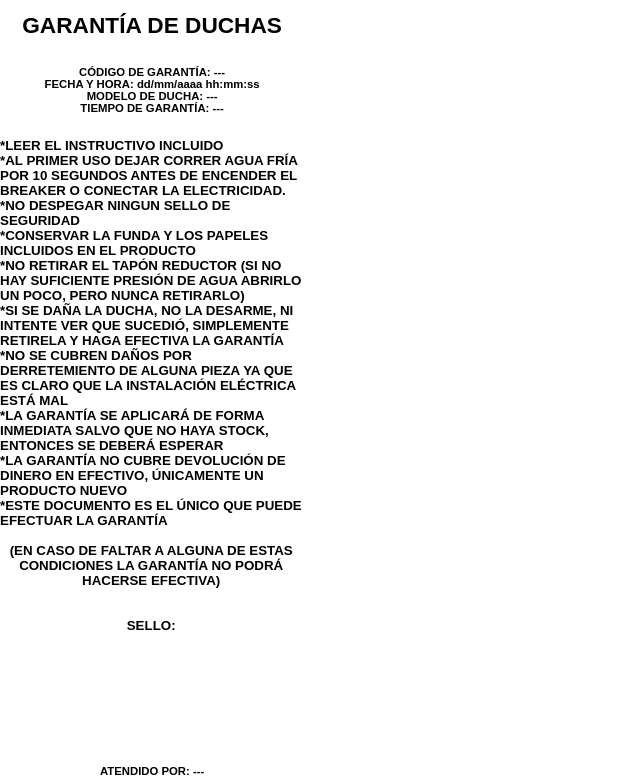
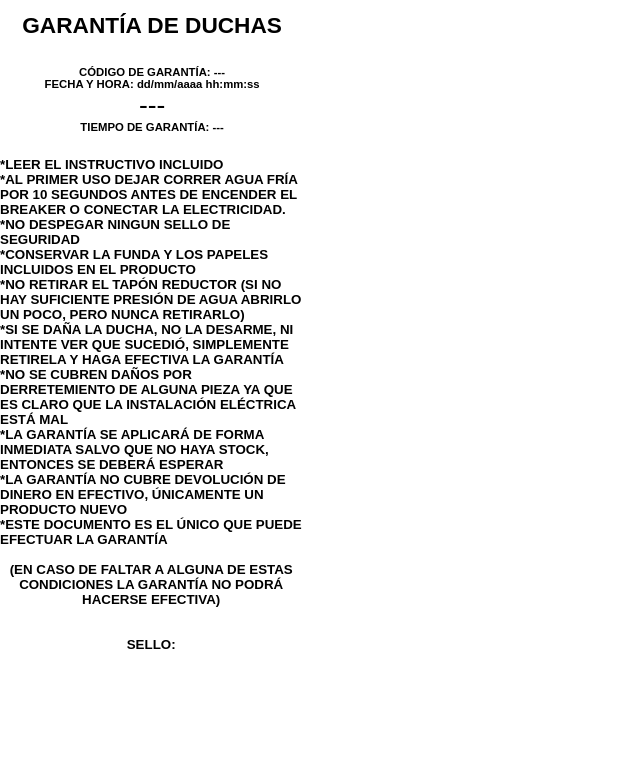
Before and after one commit to lpinta981/garantias, a plain HTML site: page index.html in a window 1280 px wide. Shown: the part 94-875 px from the top of the page, without its empty margins (0-640 px from the left). Drawn offline with Linux system fonts and the light colour scheme.

Commit message:
Update index.html
duchas con codigo

```diff
--- a/index.html
+++ b/index.html
@@ -14,11 +14,9 @@
         }
 
         #thermal-pos {
-
             margin: none;
             max-width: 80mm;
             max-height: 100mm;
-
         }
 
         .label {
@@ -27,31 +25,30 @@
         }
 
         .table {
-
             border-collapse: collapse; /* Elimina el espacio entre celdas */
-            border-collapse: collapse;
             border-spacing: 0;
-
         }
 
         .table-header h2 {
             margin: 0;
             padding-left: 0.5mm;
+        }
 
-        }
         .table-footer.top-line td,
-
         .table-footer {
             margin-left: 0.5mm;
         }
+
         .table-footer h2 {
             margin: 0; /* Asegurarte de que no haya margen dentro de los elementos h2 */
             padding: 1mm 0; /* Ajustar el padding superior e inferior */
         }
+
         .table-footer h4 {
             margin: 0; /* Asegurarte de que no haya margen dentro de los elementos h2 */
             padding: 1mm 0; /* Ajustar el padding superior e inferior */
         }
+
         .saldo-text {
             margin: 0;
             margin-left: 0.1mm;
@@ -66,17 +63,22 @@
             padding: 0;
             line-height: 1;
         }
+
         .venta {
             margin: 0;
-        padding: 00;
+            padding: 0;
         }
+
         .nombre_cliente {
             margin: 0;
-        padding: 00;
+            padding: 0;
+            font-size: 7mm; /* Aumentar el tamaño de la fuente del modelo de ducha */
         }
+
         .vendedor {
             margin: 0;
         }
+
         .fecha_recepcion {
             margin: 0;
         }
@@ -84,45 +86,13 @@
         .info-tienda {
             margin: 0;
         }
+
         .m-0 {
             margin: 0;
         }
+
         .direccion {
             margin: 0;
-
-    }
-
-
-    </style>
-  </head>
-  <body onload="window.print()" onfocus="window.close()">
-
-    <script>
-        // Obtener los parámetros de la URL
-        const params = new URLSearchParams(window.location.search);
-
-        // Obtener los valores de los parámetros
-        var venta = params.has('venta') ? params.get('venta') : "---";
-        var nombre_cliente = params.has('nombre_cliente') ? params.get('nombre_cliente') : "---";
-        var cedula_cliente = params.has('cedula_cliente') ? params.get('cedula_cliente') : "---";
-        var direccion_cliente = params.has('direccion_cliente') ? params.get('direccion_cliente') : "---";
-        var telefono_cliente = params.has('telefono_cliente') ? params.get('telefono_cliente') : "---";
-        var vendedor = params.has('vendedor') ? params.get('vendedor') : "---";
-        var fecha = params.has('fecha') ? params.get('fecha') : "dd/mm/aaaa hh:mm:ss";
-        var total = params.has('total') ? params.get('total') : "0.00";
-        var subtotal = params.has('subtotal') ? params.get('subtotal') : "0.00";
-        var descuento = params.has('descuento') ? params.get('descuento') : "0.00";
-
-
-    </script>
-    <div id="thermal-pos">
-        <div class="label">
-             <title>Encabezado con Logo y Texto</title>
-    <style>
-        body {
-            margin: 0;
-            padding: 0;
-            font-family: Arial, sans-serif;
         }
 
           header {
@@ -147,23 +117,37 @@
         .info-tienda {
             margin: 0; /* Eliminar el margen predeterminado del párrafo */
         }
-         .table-item {
-    border-bottom: 0.5px dotted black;
-      }
-      .right-align {
-    text-align: right;
-    }
     </style>
   </head>
-<body>
+  <body onload="window.print()" onfocus="window.close()">
 
+    <script>
+        // Obtener los parámetros de la URL
+        const params = new URLSearchParams(window.location.search);
+
+        // Obtener los valores de los parámetros
+        var venta = params.has('venta') ? params.get('venta') : "---";
+        var nombre_cliente = params.has('nombre_cliente') ? params.get('nombre_cliente') : "---";
+        var cedula_cliente = params.has('cedula_cliente') ? params.get('cedula_cliente') : "---";
+        var direccion_cliente = params.has('direccion_cliente') ? params.get('direccion_cliente') : "---";
+        var telefono_cliente = params.has('telefono_cliente') ? params.get('telefono_cliente') : "---";
+        var vendedor = params.has('vendedor') ? params.get('vendedor') : "---";
+        var fecha = params.has('fecha') ? params.get('fecha') : "dd/mm/aaaa hh:mm:ss";
+        var total = params.has('total') ? params.get('total') : "0.00";
+        var subtotal = params.has('subtotal') ? params.get('subtotal') : "0.00";
+        var descuento = params.has('descuento') ? params.get('descuento') : "0.00";
+        var codigo_ducha = params.has('codigo_ducha') ? params.get('codigo_ducha') : "---";
+    </script>
+
+    <div id="thermal-pos">
+        <div class="label">
             <header>
                 <div id="logo">
                     <!-- Aquí colocarías tu código SVG o una etiqueta img con la ruta del logo -->
                     <!-- Ejemplo con un SVG de ejemplo -->
                     <svg version="1.0" xmlns="http://www.w3.org/2000/svg"
                         width="100%" viewBox="0 0 1028.000000 1004.000000" preserveAspectRatio="xMidYMid meet">
-                <<g transform="translate(0.000000,1004.000000) scale(0.0400000,-0.0400000)"
+                        <g transform="translate(0.000000,1004.000000) scale(0.0400000,-0.0400000)"
                         fill="#000000" stroke="none">
                         <path d="M12915 24054 c-206 -8 -752 -61 -1015 -99 -241 -35 -721 -125 -900
                         -170 -727 -182 -1224 -348 -1835 -615 -320 -140 -677 -320 -1030 -520 -28 -16
@@ -312,8 +296,8 @@ c-1 22 -9 90 -17 150 -8 61 -24 182 -35 270 -12 88 -27 205 -35 260 -8 55 -16
                         <path d="M18837 11253 c-10 -71 -22 -162 -28 -203 -5 -41 -12 -87 -15 -102
                         l-6 -28 66 0 66 0 0 35 c0 19 -6 77 -14 128 -8 50 -19 138 -26 195 -7 56 -15
                         102 -19 102 -4 0 -15 -57 -24 -127z"/>
+                        </g>
                     </svg>
-
                 </div>
                 <div id="info">
                     <!-- Aquí colocarías tu información en texto -->
@@ -330,15 +314,14 @@ l-6 -28 66 0 66 0 0 35 c0 19 -6 77 -14 128 -8 50 -19 138 -26 195 -7 56 -15
                     </p>
                 </div>
             </header>
-
         </div>
         <div class="label">
             <h1>GARANTÍA DE DUCHAS</h1>
             <br/>
             <p class="venta"><b>CÓDIGO DE GARANTÍA: <span id="venta_id"></span></b></p>
             <p class="fecha_recepcion"><b>FECHA Y HORA: <span id="fechaR"></span></b></p>
-<span class="nombre_cliente"><b>MODELO DE DUCHA: <span id="nombre_id"></span></span></b><br>
-<span class="cedula_cliente"><b>TIEMPO DE GARANTÍA: <span id="cedula_id"></span></span></b></b>
+            <span class="nombre_cliente"><span id="nombre_id"></span></span><br>
+            <span class="cedula_cliente"><b>TIEMPO DE GARANTÍA: <span id="cedula_id"></span></b></span>
         </div>
         <br>
         <br>
@@ -351,13 +334,15 @@ l-6 -28 66 0 66 0 0 35 c0 19 -6 77 -14 128 -8 50 -19 138 -26 195 -7 56 -15
             <b>*SI SE DAÑA LA DUCHA, NO LA DESARME, NI INTENTE VER QUE SUCEDIÓ, SIMPLEMENTE RETIRELA Y HAGA EFECTIVA LA GARANTÍA</b><br>
             <b>*NO SE CUBREN DAÑOS POR DERRETEMIENTO DE ALGUNA PIEZA YA QUE ES CLARO QUE LA INSTALACIÓN ELÉCTRICA ESTÁ MAL</b><br>
             <b>*LA GARANTÍA SE APLICARÁ DE FORMA INMEDIATA SALVO QUE NO HAYA STOCK, ENTONCES SE DEBERÁ ESPERAR</b><br>
-<b>*LA GARANTÍA NO CUBRE DEVOLUCIÓN DE DINERO EN EFECTIVO, ÚNICAMENTE UN PRODUCTO NUEVO</b><br><b>*ESTE DOCUMENTO ES EL ÚNICO QUE PUEDE EFECTUAR LA GARANTÍA</b><br>
+            <b>*LA GARANTÍA NO CUBRE DEVOLUCIÓN DE DINERO EN EFECTIVO, ÚNICAMENTE UN PRODUCTO NUEVO</b><br>
+            <b>*ESTE DOCUMENTO ES EL ÚNICO QUE PUEDE EFECTUAR LA GARANTÍA</b><br>
             <br>
         </div>
         <div style="text-align: center; font-size: 10pt;">
             <b>(EN CASO DE FALTAR A ALGUNA DE ESTAS CONDICIONES LA GARANTÍA NO PODRÁ HACERSE EFECTIVA)</b><br>
             <br>
-<br><b>SELLO:</b><br></div>
+            <br><b>SELLO:</b><br>
+        </div>
         <br>
         <br>
         <br>
@@ -367,31 +352,25 @@ l-6 -28 66 0 66 0 0 35 c0 19 -6 77 -14 128 -8 50 -19 138 -26 195 -7 56 -15
         <br>
         <br>
         <br>
-
-
-
-
-
         <br/>
         <br/>
-            <div
-            class="label">
+        <div class="label">
             <p class="vendedor"><b>ATENDIDO POR: <span id="vendedor_id"></span></b></p>
         </div>
+        <div class="label">
+            <img id="barcode" alt="Código de Barras">
+        </div>
+    </div>
+
     <script>
-        var ventaElement = document.getElementById("venta_id").textContent = venta;
-        var ventaElement = document.getElementById("nombre_id").textContent = nombre_cliente;
-        var ventaElement = document.getElementById("cedula_id").textContent = cedula_cliente;
+        document.getElementById("venta_id").textContent = venta;
+        document.getElementById("nombre_id").textContent = nombre_cliente;
+        document.getElementById("cedula_id").textContent = cedula_cliente;
+        document.getElementById("vendedor_id").textContent = vendedor;
+        document.getElementById("fechaR").textContent = fecha;
 
-
-        var vendedorElement = document.getElementById("vendedor_id").textContent = vendedor;
-
-
-
-        var fechaElement = document.getElementById("fechaR").textContent = fecha;
-        var fecha_entregaElement = document.getElementById("hora").textContent = fecha_entrega;
-
-       var barcodeUrl = `https://barcode.tec-it.com/barcode.ashx?data=${venta}&code=Code128&imagetype=Png`;
+        var barcodeUrl = `https://barcode.tec-it.com/barcode.ashx?data=${codigo_ducha}&code=Code128&imagetype=Png`;
         document.getElementById("barcode").src = barcodeUrl;
-
     </script>
+  </body>
+</html>
```
Lines whose indentation alone changed are shown as unchanged.
